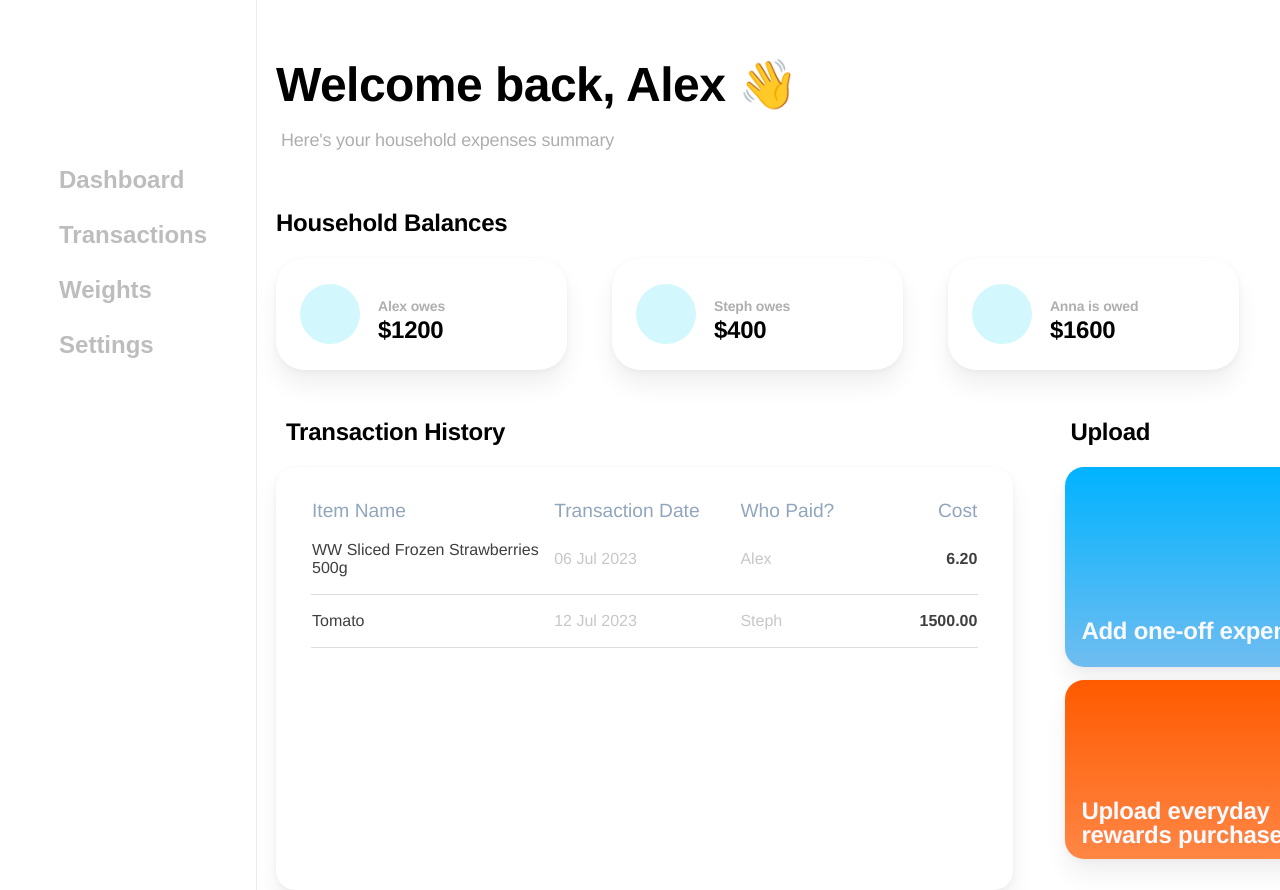
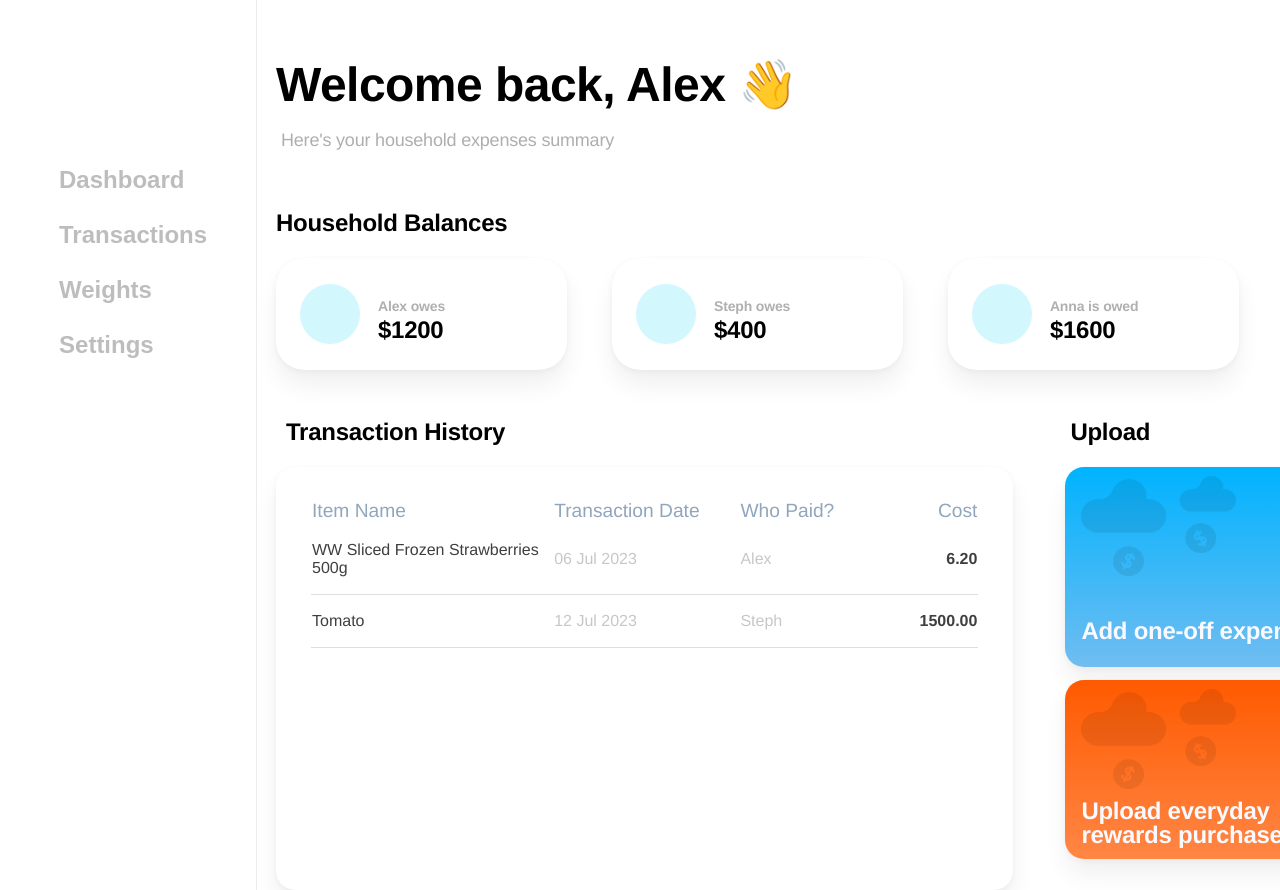
Before and after one commit to akirafeng2/everyday_rewards_finance_tool, a React (Vite) app in the folder src/frontend/: page /Dashboard in a window 1280 px wide. Shown: the top 890 px of the page. Built offline with nearby package versions, Linux system fonts and the light colour scheme.

Commit message:
upload-tile-details

```diff
--- a/src/frontend/src/pages/Dashboard/components/upload_tiles.tsx
+++ b/src/frontend/src/pages/Dashboard/components/upload_tiles.tsx
@@ -1,4 +1,6 @@
 import chevron from "../assets/chevron.png";
+import clouds from "../assets/clouds_n_stuff.png"
+import er_logo from "../assets/ER_logo.png"
 import { ReactNode } from "react";
 
 interface UploadTileProps {
@@ -9,7 +11,12 @@ interface UploadTileProps {
 const UploadTile = ({ children, colour }: UploadTileProps) => {
   return (
     <div className={"upload_tile " + colour}>
-      <div className="hcontainer"></div>
+      <div className="hcontainer">
+        <img className="clouds" alt="clouds" src={clouds} />
+        {colour === "red" &&
+        <img className="er_logo" alt="er_logo" src={er_logo} />
+        }
+      </div>
       <div className="hcontainer upload_tile_text">
         {children}
         <img className="chevron" alt="chevron" src={chevron} />
--- a/src/frontend/src/pages/Dashboard/dashboard.css
+++ b/src/frontend/src/pages/Dashboard/dashboard.css
@@ -181,11 +181,23 @@ td.cost {
   margin-right: 1.125rem;
 }
 
-.upload_tile_text {
-}
-
 img.chevron {
   height: 19px;
   width: 12px;
   padding-left: 12px;
 }
+
+img.clouds {
+  width: 48%;
+  margin-top: 2.7%;
+  opacity: 0.08;
+}
+
+img.er_logo {
+  width: 13%;
+  margin-top: 2.7%;
+  opacity: 0.08;
+  padding-top: 6.4%;
+  padding-bottom: 6.4%;
+  padding-left: 22.6%
+}
```
Also changed, not shown: src/frontend/src/pages/Dashboard/assets/ER_logo.png (added), src/frontend/src/pages/Dashboard/assets/clouds_n_stuff.png (added).
